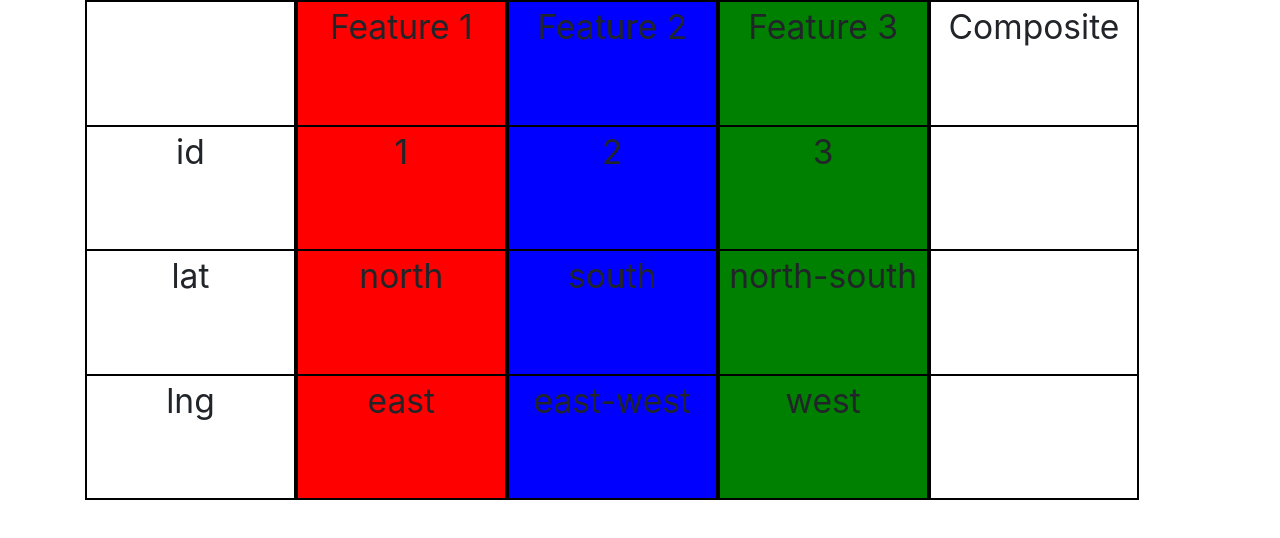
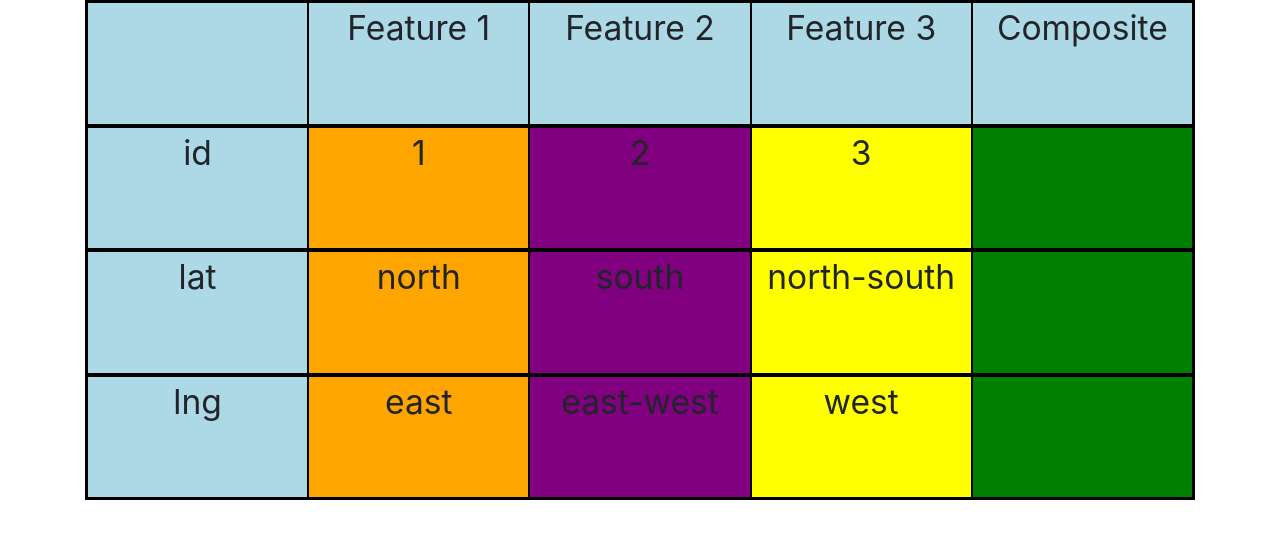
Before and after one commit to michaelohalloran/angular-joke, an Angular app: page / in a window 1280 px wide. Shown: the top 538 px of the page. Built offline with nearby package versions, Linux system fonts and the light colour scheme.

Commit message:
composite text functionality and partial ngStyle application

```diff
--- a/src/app/app.module.ts
+++ b/src/app/app.module.ts
@@ -15,6 +15,8 @@ import { HttpModule } from '@angular/http';
 import { MusicSearchComponent } from './music-search/music-search.component';
 import { SearchService } from './search.service';
 import { CompositeComponent } from './fuse/composite/composite.component';
+import { PropertySelectorComponent } from './fuse/composite/property-selector/property-selector.component';
+
 
 @NgModule({
   declarations: [
@@ -27,7 +29,8 @@ import { CompositeComponent } from './fuse/composite/composite.component';
     SearchFormComponent,
     HttpComponent,
     MusicSearchComponent,
-    CompositeComponent
+    CompositeComponent,
+    PropertySelectorComponent
   ],
   imports: [
     BrowserModule,
--- a/src/app/fuse/composite/composite.component.css
+++ b/src/app/fuse/composite/composite.component.css
@@ -25,21 +25,43 @@
     display: flex;
     /* flex-wrap: wrap; */
     height: 500px;
+    flex-direction: column;
+    flex-basis: 19%;
+    border: 1px solid black;
 }
 
 .flex-item {
     border: 1px solid black;
+    /* height: 25%; */
+}
+
+.flex-item-row {
+    display: flex;
+    border: 1px solid black;
+    background-color: lightblue;
     height: 25%;
 }
+
+
+.flex-item-sub {
+    height: 100%;
+    border: 1px solid black;
+    width: 20%;
+    word-break: break-all;
+}
+
+/* .property-container {
+    height: 80%;
+} */
 
 .flex-item-column:nth-of-type(even) {
     background-color: lightsalmon;
 }
 
-.flex-item-column {
+/* .flex-item-column {
     display: flex;
     flex-direction: column;
     flex-basis: 19%;
     border: 1px solid black;
     height: 100%;
-}
+} */
--- a/src/app/fuse/composite/composite.component.html
+++ b/src/app/fuse/composite/composite.component.html
@@ -33,7 +33,7 @@
   <div class="item" *ngFor="let feature of features">Lng: {{feature.lng}}</div>
 </div> -->
 
-<div class="flex-container">
+<!-- <div class="flex-container">
   <div class="flex-item-column">
     <div class="flex-item">&nbsp;</div>
     <div class="flex-item" *ngFor="let key of keys">{{key}}</div>
@@ -50,4 +50,35 @@
     <div class="flex-item">{{selectedLat}}</div>
     <div class="flex-item">{{selectedLng}}</div>
   </div>
+</div> -->
+
+<div class="flex-container">
+    <div class="flex-item-row">
+        <div class="flex-item-sub">&nbsp;</div>
+        <div class="flex-item-sub" *ngFor="let feature of features">Feature {{feature.id}}</div>
+        <div class="flex-item-sub">Composite</div>
+    </div>
+
+    <!-- <property-selector class="property-container" [features]="features" [keys]="keys"></property-selector> -->
+
+    <div class="flex-item-row" (click)="onSelectKey(key)" *ngFor="let key of keys; let i = index">
+      <div class="flex-item-sub">{{key}}</div>
+      <div class="flex-item-sub" (click)="onSetComposite(feature, key, i2)" *ngFor="let feature of features; let i2 = index" [ngStyle]="{backgroundColor: feature.bgColor2}">{{feature[key]}}</div>
+      <!-- <div class="flex-item-sub" [ngStyle]="{backgroundColor: selectionColor}">{{selection}}, key: {{selectedKey}}</div> -->
+      <property-selector
+        class="flex-item-sub"
+        [ngStyle]="{backgroundColor: (features[i].selected) ? features[i].bgColor2 : 'green'}"
+        (click)="setBgColor(rowKey)"
+        [rowKey]="key"
+        [selected]="features[i].selected"
+        [features]="features"
+        [selectedKey]="selectedKey"
+        [selection]="selection"
+        [selectionColor]="selectionColor"
+        [rowId]="i">
+      </property-selector>
+    </div>
+
+    <!-- [ngStyle]="{backgroundColor: (features[i].selected) ? selectionColor : 'green'}"  -->
+
 </div>
--- a/src/app/fuse/composite/composite.component.ts
+++ b/src/app/fuse/composite/composite.component.ts
@@ -1,4 +1,4 @@
-import { Component, OnInit } from '@angular/core';
+import { Component, OnInit, Input } from '@angular/core';
 
 @Component({
   selector: 'composite',
@@ -15,40 +15,70 @@ export class CompositeComponent implements OnInit {
   private selectedLng: string = '';
   private selectedBgColor: string = '';
 
+  private selectedKey: string = '';
+  private selection: any;
+  private selectionColor: string;
+
 
   constructor() { }
 
   createTableRowHeaders(arr) {
-    // for(let i = 0; i < 1; i++) {
-    //   this.keys.push(Object.keys(arr[i]));
-    // }
-    this.keys = Object.keys(arr[0]).slice(0,-2);
+    this.keys = Object.keys(arr[0]).slice(0,3);
   }
 
   ngOnInit() {
 
     this.features = [
-      {id: 1, lat: 'north', lng: 'east', selected: false, bgColor:'red'},
-      {id: 2, lat: 'south', lng: 'east-west', selected: false, bgColor:'blue'},
-      {id: 3, lat: 'north-south', lng: 'west', selected: false, bgColor:'green'},
+      {id: 1, lat: 'north', lng: 'east', selected: false, bgColor:'red', bgColor2: 'orange'},
+      {id: 2, lat: 'south', lng: 'east-west', selected: false, bgColor:'blue', bgColor2: 'purple'},
+      {id: 3, lat: 'north-south', lng: 'west', selected: false, bgColor:'green', bgColor2: 'yellow'},
     ];
 
     this.createTableRowHeaders(this.features);
     console.log('this.keys: ', this.keys);
   }
 
-  onSelectFeature(evt, feature: Object, lat: string) {
-    this.selectedFeature = feature;
-    this.selectedLat = lat;
-    console.log('hit onSelect', this.selectedFeature);
-    console.log('evt parent', evt);
+  // onSelectFeature(evt, feature: Object, lat: string) {
+  //   this.selectedFeature = feature;
+  //   this.selectedLat = lat;
+  //   console.log('hit onSelect', this.selectedFeature);
+  //   console.log('evt parent', evt);
+  // }
+
+  // getCompositeBgColor() {
+  //   this.selectedBgColor = this.selectedFeature ? this.selectedFeature['bgColor']: 'white';
+  //   return this.selectedBgColor;
+  // }
+
+  onSelectKey(key: string) {
+    this.selectedKey = key;
+    console.log('selectedKey: ', this.selectedKey);
   }
 
-  getCompositeBgColor() {
-    this.selectedBgColor = this.selectedFeature ? this.selectedFeature['bgColor']: 'white';
-    return this.selectedBgColor;
-
+  onSetComposite(feature: string, key: string, idx: number) {
+    this.onSelectKey(key);
+    this.selectionColor = feature['bgColor2'];
+    console.log('onSet feature: ', feature);
+    console.log('idx2: ', idx);
+    console.log('onSet color: ', this.selectionColor);
+    console.log('in onSet, selectedKey: ', this.selectedKey);
+    this.selection = feature[this.selectedKey];
+    this.toggleSelected(this.features, idx);
+    console.log('onSet selection: ', this.selection);
+    console.log('features after selected status change: ', this.features);
   }
 
+  toggleSelected(arr: any[], idx: number) {
+    //change the selected feature's selected prop to true, but all others to false (i.e., toggle)
+    for(let i = 0; i < arr.length; i++) {
+      let selectedStatus = arr[i].selected;
+      selectedStatus = !selectedStatus;
+      arr[i].selected = i === idx ? true : false;
+    }
+  }
+
+    setBgColor(rowKey: any) {
+      console.log('hit bgColor', rowKey);
+    }
 
 }
--- /dev/null
+++ b/src/app/fuse/composite/property-selector/property-selector.component.css
@@ -0,0 +1,15 @@
+/*
+.flex-item-row {
+    display: flex;
+    border: 1px solid black;
+    background-color: lightblue;
+    height: 25%;
+} */
+
+
+/* .flex-item-sub {
+    height: 100%;
+    border: 1px solid black;
+    width: 20%;
+    word-break: break-all;
+} */
--- /dev/null
+++ b/src/app/fuse/composite/property-selector/property-selector.component.html
@@ -0,0 +1,9 @@
+<!-- <div class="flex-item-row" *ngFor="let key of keys" (click)="onSelectKey(key)">
+  <div  class="flex-item-sub">{{key}}</div>
+  <div class="flex-item-sub" (click)="onSetComposite(feature, key)" *ngFor="let feature of features" [ngStyle]="{backgroundColor: feature.bgColor2}">{{feature[key]}}</div>
+  <div class="flex-item-sub" [ngStyle]="{backgroundColor: selectionColor}">{{selection}}, key: {{selectedKey}}</div>
+</div> -->
+
+<div *ngIf="selectedKey === rowKey">
+  {{selection}}, key: {{selectedKey}}
+</div>
--- /dev/null
+++ b/src/app/fuse/composite/property-selector/property-selector.component.ts
@@ -0,0 +1,32 @@
+import { Component, OnInit, Input } from '@angular/core';
+
+@Component({
+  selector: 'property-selector',
+  templateUrl: './property-selector.component.html',
+  styleUrls: ['./property-selector.component.css']
+})
+export class PropertySelectorComponent implements OnInit {
+
+  @Input() selectedKey: string = '';
+  @Input() selection: any;
+  @Input() selectionColor: string;
+  @Input() selected: any;
+  @Input() features: any[] = [];
+  @Input() keys: any[] = [];
+  @Input() rowId: number;
+  @Input() rowKey: string;
+
+  constructor() { }
+
+  ngOnInit() {
+    console.log('features in init: ', this.features);
+    console.log('selection in init: ', this.selection);
+    console.log('selected status in init: ', this.selected);
+    console.log('selectionColor in init: ', this.selectionColor);
+    console.log('rowId: ', this.rowId);
+    console.log('rowKey: ', this.rowKey);
+  }
+
+
+
+}
```
